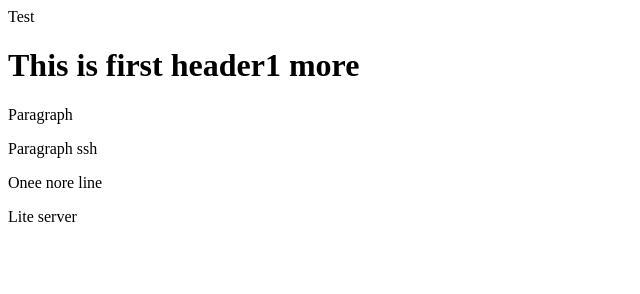
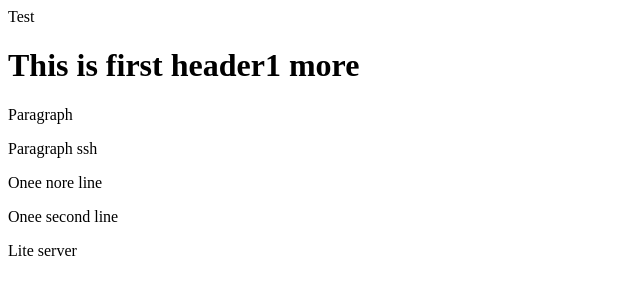
Before and after one commit to kochuveetils/gittest, a website: page index.html in a window 1280 px wide. Shown: the whole page, without its empty margins (0-640 px from the left). Drawn offline with Linux system fonts and the light colour scheme.

Commit message:
Added a new line second line

```diff
--- a/index.html
+++ b/index.html
@@ -9,6 +9,7 @@
     <p> Paragraph</p>
     <p> Paragraph ssh</p>
     <p>Onee nore line</p>
+    <p>Onee second line</p>
     <p>Lite server</p>
 </body>
 
```
